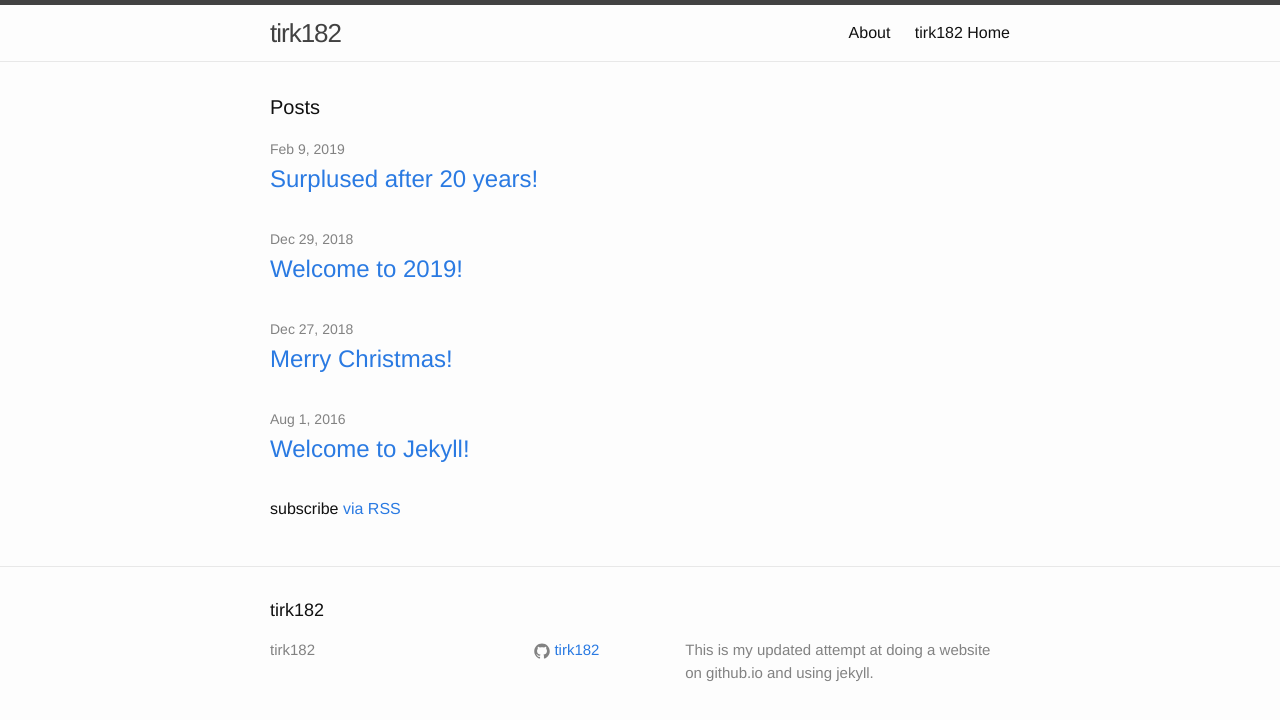
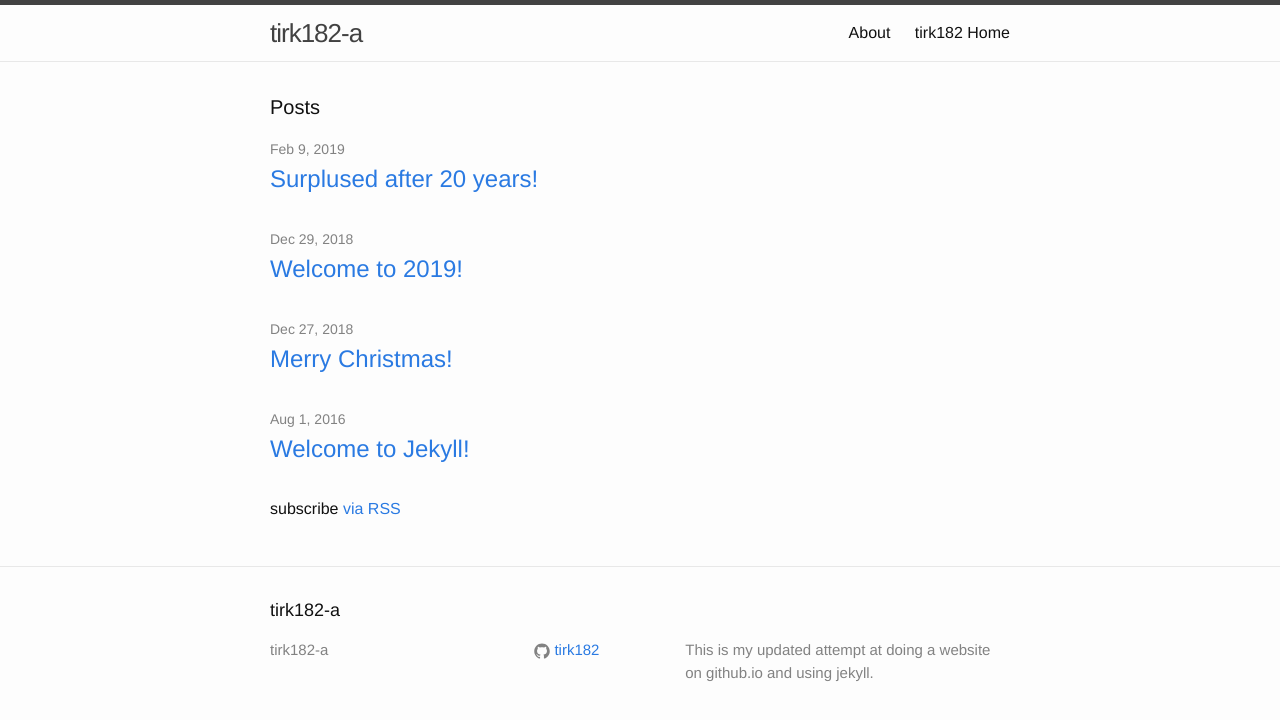
Before and after one commit to tirk182/tirk182.github.io, a Jekyll site: the page built from index.html, in a window 1280 px wide. Shown: the top 720 px of the page. Built offline with Jekyll 4.4.1, drawn with Linux system fonts in a browser that asks for light colours.

```diff
--- a/_config.yml
+++ b/_config.yml
@@ -6,7 +6,7 @@
 # 'jekyll serve'. If you change this file, please restart the server process.
 
 # Site settings
-title: tirk182
+title: tirk182-a
 #email: your-email@domain.com
 description: > # this means to ignore newlines until "baseurl:"
   This is my updated attempt at doing a website on github.io and using jekyll.
```
